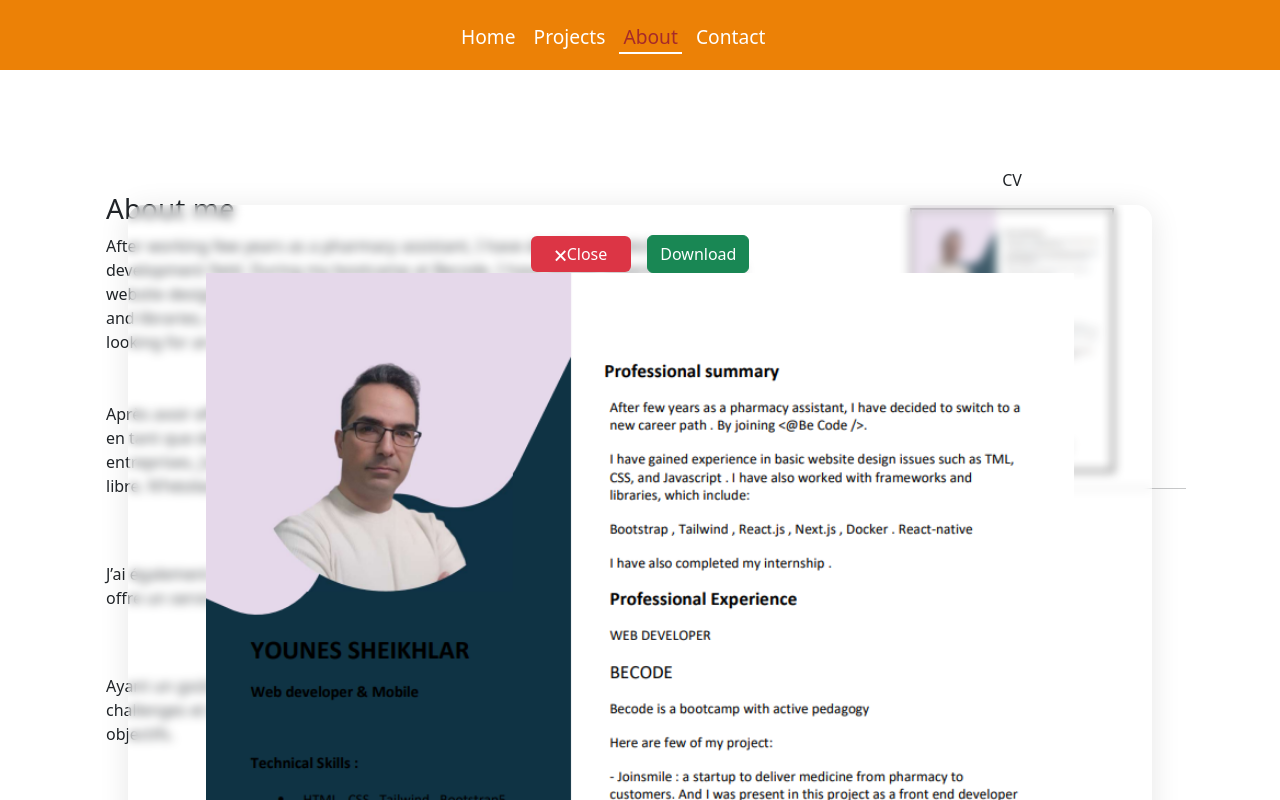
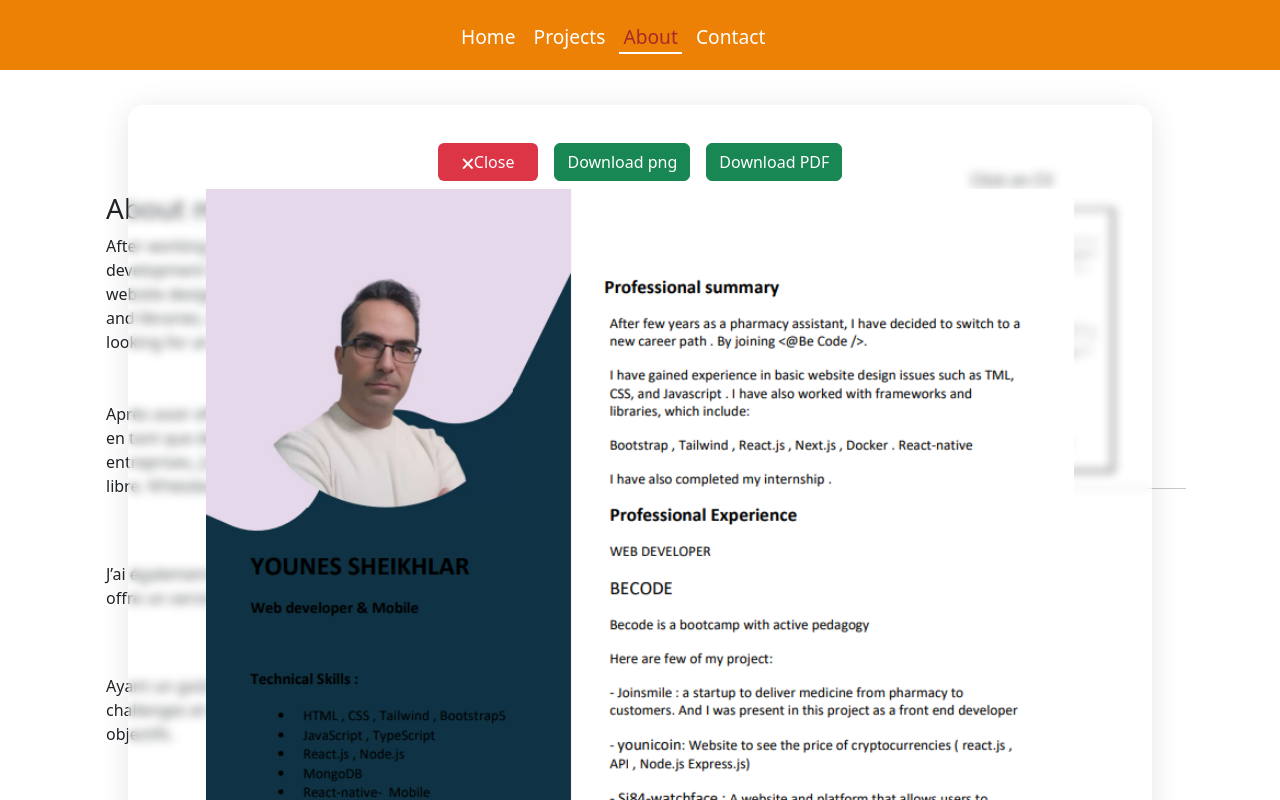
Before and after one commit to Younes-sh/portfolio, a React (Create React App) app in the folder portfolio/: page /about in a window 1280 px wide. Both pictures are taken after a click on the button 1012 px from the left and 340 px from the top of the page. Shown: the top 800 px of the page. Built offline with nearby package versions, Linux system fonts and the light colour scheme.

Commit message:
Added button Download PDF in ImageComponent For About page

```diff
--- a/portfolio/src/Components/ImageComponent/ImageComponent.js
+++ b/portfolio/src/Components/ImageComponent/ImageComponent.js
@@ -2,7 +2,7 @@ import {useState , useEffect} from 'react';
 import './style.css';
 import styled from 'styled-components';
 
-const ImageComponent = ({Title,Image,Alt}) => {
+const ImageComponent = ({Title,Image,Alt,PDF}) => {
   const [isLarge , setIsLarge] = useState()
 
   //  Photo Zoom operation
@@ -22,6 +22,13 @@ const ImageComponent = ({Title,Image,Alt}) => {
     a.download = 'image.jpg'; // Set the desired filename
     a.click();
   };
+  const downloadPDF = () => {
+    const PDFUrl = PDF
+    const a = document.createElement('a');
+    a.href = PDFUrl;
+    a.download = 'CV-Sheikhlar.pdf'; // Set the desired filename
+    a.click();
+  };
 
   const Container = styled.div`
     width:100%;
@@ -29,7 +36,7 @@ const ImageComponent = ({Title,Image,Alt}) => {
   `
   const ShowImage = styled.div`
     width:80%;
-    margin-top:-300px;
+    margin-top:-400px;
     padding:30px;
     position:absolute;
     z-index:2;
@@ -49,7 +56,7 @@ const ImageComponent = ({Title,Image,Alt}) => {
 
   return (
     <Container >
-        <p>{Title}</p>
+        <p>Click on {Title}</p>
       <div className=''>
         <button onClick={LargeImage} >
           <img style={{width:'200px'}} src={Image} alt={Alt} />
@@ -60,9 +67,10 @@ const ImageComponent = ({Title,Image,Alt}) => {
       {
         isLarge && (
           <ShowImage className='morphism-gray d-flex justify-content-start '>
-            <div>
-              <Button className='mx-2 px-4 btn btn-danger'  onClick={CloseImage}>&#128473;Close</Button>
-              <button className='mx-2 btn btn-success' onClick={downloadImage} >Download</button>
+            <div className='d-flex flex-wrap justify-content-center '>
+              <Button className='m-2 px-4 btn btn-danger'  onClick={CloseImage}>&#128473;Close</Button>
+              <button className='m-2 btn btn-success' onClick={downloadImage} >Download png</button>
+              <button className='m-2 btn btn-success' onClick={downloadPDF} >Download PDF</button>
             </div>
               <img style={{width:'90%',margin:'auto'}}  src={Image} alt={Alt}/>
           </ShowImage>
```
